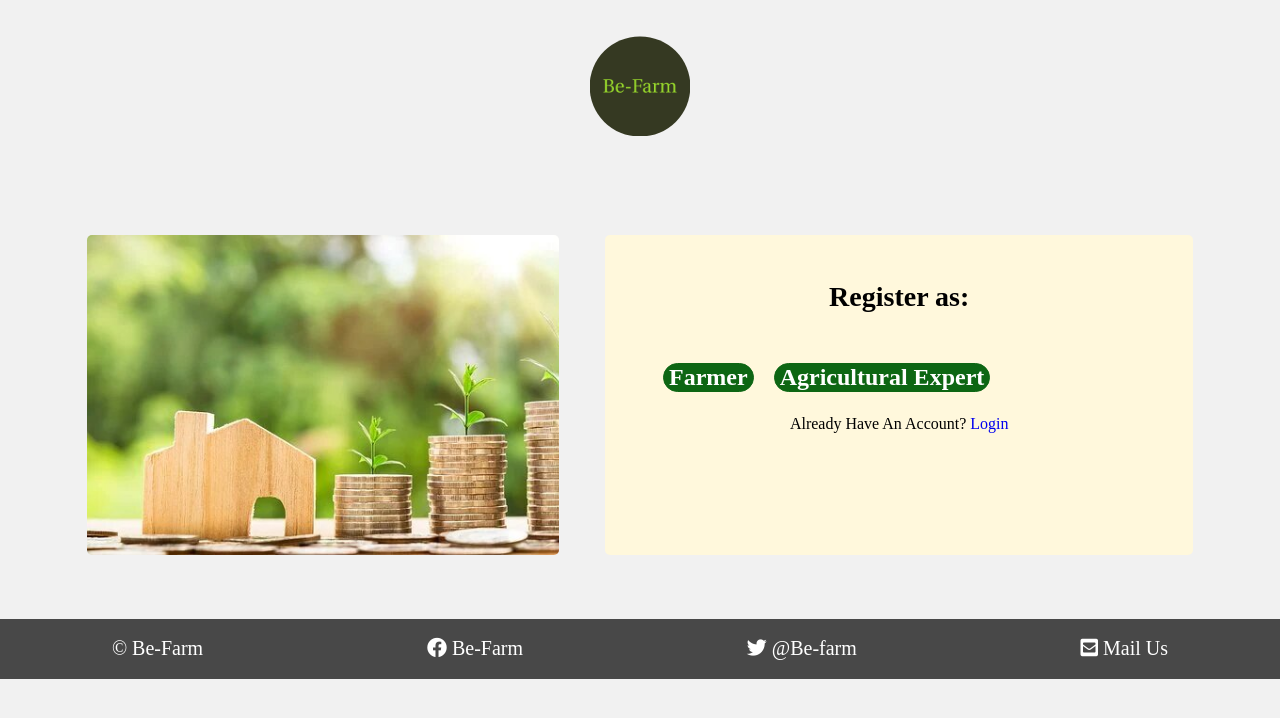
After one commit to v-magiri/Be-farm, a PHP site: page /php/userreg.html in a window 1280 px wide. The commit adds this page. Shown: the top 718 px of the page. Run offline with PHP 8.4, Linux system fonts and the light colour scheme.

Commit message:
added user role

```diff
--- a/Includes/method.php
+++ b/Includes/method.php
@@ -9,8 +9,8 @@ function pwdmatch($pass,$repeatpwd){
         return false;
     }
 }
-function signup($conn,$fname,$email,$pass,$phone_number,$FarmerCategory,$County,$Constituency,$Ward){
-    $query="insert into farmer (Farmer_Name,Email,Password,Phone_Number,Farmer_Category,County,Constituency,Ward) values (?,?,?,?,?,?,?,?) ;";
+function signup($conn,$fname,$email,$pass,$phone_number,$FarmerCategory,$County){
+    $query="insert into farmer (Farmer_Name,Email,Password,Phone_Number,Farmer_Category,County) values (?,?,?,?,?,?) ;";
     $stmt=mysqli_stmt_init($conn);
     if(!mysqli_stmt_prepare($stmt,$query)){
         header("location: ../php/signup.php?error=stmtfailed");
@@ -18,7 +18,7 @@ function signup($conn,$fname,$email,$pass,$phone_number,$FarmerCategory,$County,
     }
     //  hashing farmer password
     // $pwdhash = password_hash($pass,PASSWORD_DEFAULT);
-    mysqli_stmt_bind_param($stmt,"ssssssss",$fname,$email,$pass,$phone_number,$FarmerCategory,$County,$Constituency,$Ward);
+    mysqli_stmt_bind_param($stmt,"ssssss",$fname,$email,$pass,$phone_number,$FarmerCategory,$County);
     mysqli_stmt_execute($stmt);
 
     mysqli_stmt_close($stmt);
--- a/Includes/signup.inc.php
+++ b/Includes/signup.inc.php
@@ -8,8 +8,6 @@ if(isset($_POST["register"])){
     $phone_number = $_POST['phone'];
     $FarmerCategory = $_POST['farmerCat'];
     $County = $_POST['county'];
-    $Constituency = $_POST['consty'];
-    $Ward=$_POST["ward"];
 
     require_once 'dbconn.php';
     require_once 'method.php';
@@ -18,7 +16,7 @@ if(isset($_POST["register"])){
         header("location: ../Includes/signup.php?error=passworddon'tmatch");
         exit();
     }
-    signup($conn,$fname,$email,$pass,$phone_number,$FarmerCategory,$County,$Constituency,$Ward);
+    signup($conn,$fname,$email,$pass,$phone_number,$FarmerCategory,$County);
 }
 else{
     header("Location: ../php/signup.php");
--- a/php/index.php
+++ b/php/index.php
@@ -16,8 +16,8 @@
         <div class="navlink" id="nav_link">
         <i class="fa fa-times" onclick="hideMenu()"></i>
             <ul>
-                <li><a href="signin.php"><i class="fa fa-user"></i> Login</a></li>
-                <li><a href="signup.php"><i class="fa fa-user-plus"></i> Register</a></li>
+                <li><a href="userlogin.html"><i class="fa fa-user"></i> Login</a></li>
+                <li><a href="userreg.html"><i class="fa fa-user-plus"></i> Register</a></li>
             </ul>
         </div>
         <i class="fa fa-bars" onclick="showMenu()"></i>
@@ -27,7 +27,7 @@
             <h1>Be-Farm</h1>
             <p>Supporting farmers to produce high yields thorugh the use of modern and
                  environmental friendly farming practices</p>
-            <a href="signup.php" class="btnstr">Get Started</a>
+            <a href="userreg.html" class="btnstr">Get Started</a>
         </div>
 
     </section>
--- /dev/null
+++ b/php/userreg.html
@@ -0,0 +1,156 @@
+<!DOCTYPE html>
+<html lang="en">
+<head>
+    <meta charset="UTF-8">
+    <meta http-equiv="X-UA-Compatible" content="IE=edge">
+    <link rel="stylesheet" href="https://cdnjs.cloudflare.com/ajax/libs/font-awesome/5.15.3/css/all.min.css">
+    <meta name="viewport" content="width=device-width, initial-scale=1.0">
+    <title>Be-Farm Registration</title>
+    <style>
+        *{
+            margin:0;
+            padding:0;
+        }
+        body{
+            background:#f1f1f1;
+        }
+        header{
+            width:95%;
+            text-align:center;
+            margin:auto;
+        }
+        header a img{
+            border-radius:50%;
+            padding:3% 4%;
+            width:100px;
+            height:100px;
+        }
+        .role-sel{
+            width:90%;
+            margin:auto;
+        }
+        .reg_form{
+            display:flex;
+            justify-content: space-around;
+            margin-top:5%;
+            position:relative;
+            text-align:center;
+        }
+        .reg{
+            background:url('../Images/signup.jpg');
+            background-size:cover;
+            min-height:40vh;
+            width:50%;
+            border-radius:5px;
+        }
+        .row{
+            padding:4% 5%;
+            text-align:center;
+            border-radius:5px;
+            width:50%;
+        }
+        .reg,.row{
+            margin:0 2%;
+        }
+        .row h3{
+            font-size:1.75em;
+        }
+        .role{
+            display:flex;
+            position:relative;
+            margin-top:50px;
+        }
+        .farmer a, .expert a{
+            text-decoration: none;
+            font-size:1.5em;
+            font-weight:600;
+            padding:20px 5px;
+            color:#fff;
+        }
+        .farmer, .expert{
+            border-radius:20px;
+            background:rgb(13, 102, 19);
+            border:1px solid rgb(13, 102, 19);
+        }
+        .farmer:hover, .expert:hover{
+            background:transparent;
+        }
+        .farmer a:hover, .expert a:hover{
+        color:#000;
+        }
+
+        .rowftr{
+            margin-top:5%;
+            display: flex;
+            justify-content: space-around;
+            position:relative;
+            background:rgba(0,0,0,0.7);
+            width:100%;
+            left:0;
+            bottom:0;
+            color:white;
+            min-height: 7.5vh;
+            align-items: center;
+            font-size:1.25em;
+        }
+        .ftritm:hover{
+            cursor:pointer;
+            color:darkcyan;
+        }
+        .ftritm a{
+            text-decoration:none;
+            color:#fff;
+        }
+        @media(max-width:700px){
+            .reg_form{
+                flex-direction: column;
+            }
+            .reg,.row{
+                margin-top:2%;
+            }
+        }
+    </style>
+</head>
+<body>
+    <header>
+        <a href="index.php"><img src="../Images/profile.png" alt="Be-Farm Logo"></a>
+    </header>
+    <section class="role-sel">
+        <div class="reg_form">
+            <div class="reg">
+                <!-- <img src="../Images/farm.jpg" alt="select role" style="width:400px;"> -->
+            </div>
+
+            <div class="row" style="background:cornsilk;">
+                    <h3>Register as:</h3>
+                <div class="role">
+                    <div class="col farmer">
+                        <a href="signup.php" title="register as farmer">Farmer</a>
+                    </div>
+                    <div class="col expert" style="margin-left:20px;">
+                        <a href="expertrole.php" title="register as agricultural expert">Agricultural Expert</a>
+                    </div>
+                </div>
+                <p style="margin-top:5%; ">Already Have An Account?<a href="signin.php" style="text-decoration:none;"> Login</a></p>
+            </div>
+        </div>
+    </section>
+    <section class="footer">
+            <div class="rowftr">
+                <div class="ftritm">
+                    <p>&copy Be-Farm</p>
+                </div>
+                <div class="ftritm">
+                    <p><i class="fab fa-facebook"></i> Be-Farm</p>
+                </div>
+                <div class="ftritm">
+                    <p><i class="fab fa-twitter"></i> @Be-farm</p>
+                </div>
+                <div class="ftritm">
+                    <p> <a href="mailto:befarm@gmail.com"><i class="fas fa-envelope-square"></i> Mail Us </a></p>
+                </div>
+            </div>
+    </section>
+
+</body>
+</html>
```
Also changed, not shown: CSS/default.css (+6 -3 lines), CSS/signinform.css (+63 -17 lines), CSS/signupform.css (+56 -23 lines), CSS/style.css (+17 -14 lines), php/home.php (+8 -12 lines), php/signin.php (+15 -7 lines), php/signup.php (+11 -18 lines), php/userlogin.html (added, +156 -0 lines), Images/farm.png (added), Images/farming.png (renamed from Images/farmingpng.png), Images/farmstock.jpg (added), Images/signup.jpg (added), Images/signupimage.png (deleted).
